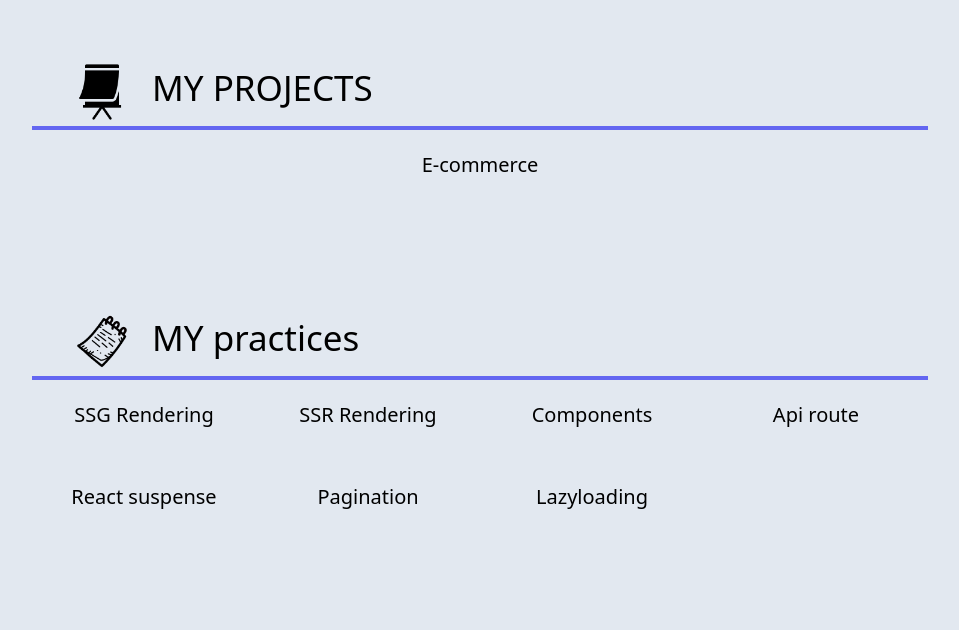
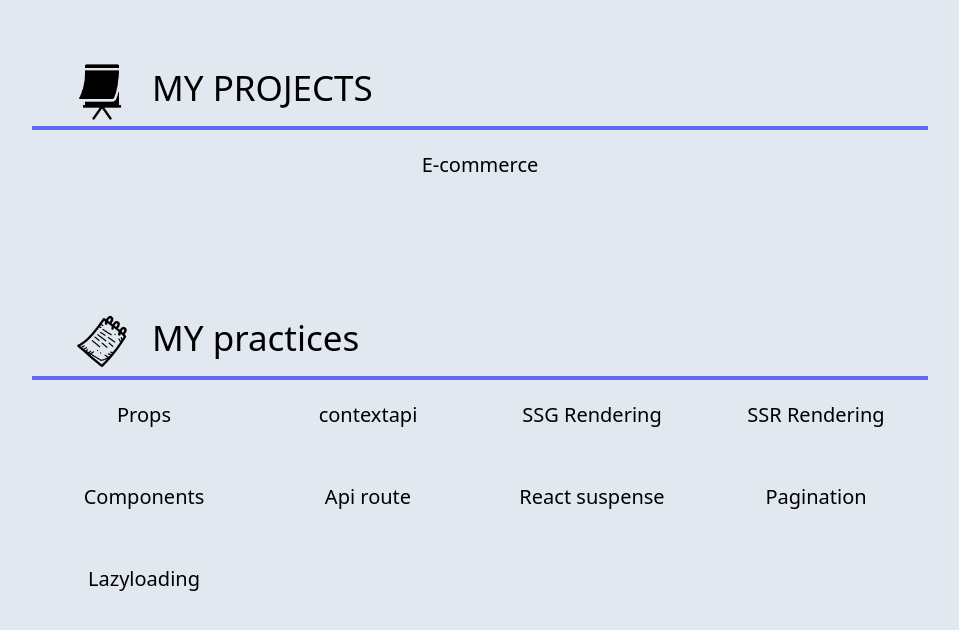
Before and after one commit to meytizn/nextjs_advance, a Next.js app: page / in a window 1280 px wide. Shown: the top 630 px of the page, without its empty margins (160-1119 px from the left). Built offline with nearby package versions, Linux system fonts and the light colour scheme.

Commit message:
some designing done

```diff
--- a/app/page.jsx
+++ b/app/page.jsx
@@ -41,6 +41,8 @@ export default function App() {
 
       < div className=" flex flex-row md:flex-row flex-wrap w-[100%] md:w-[70%]  m-auto text-[20px] text-center  text-black gap-y-3   ">
 
+      <div className="w-[50%] md:w-[25%] h-[70px] py-5 hover:text-white hover:bg-indigo-500"><Link href="/props"><h1>Props </h1></Link></div>
+      <div className="w-[50%] md:w-[25%] h-[70px] py-5 hover:text-white hover:bg-indigo-500"><Link href="/contextapi"><h1>contextapi </h1></Link></div>
         <div className="w-[50%] md:w-[25%] h-[70px] py-5 hover:text-white hover:bg-indigo-500"><Link href="/blog"><h1>SSG Rendering </h1></Link></div>
         <div className="w-[50%] md:w-[25%] h-[70px] py-5 hover:text-white hover:bg-indigo-500"><Link href="/profile"><h1>SSR Rendering </h1></Link></div>
         <div className="w-[50%] md:w-[25%] h-[70px] py-5 hover:text-white hover:bg-indigo-500"><Link href="/product"><h1>Components </h1></Link></div>
```
